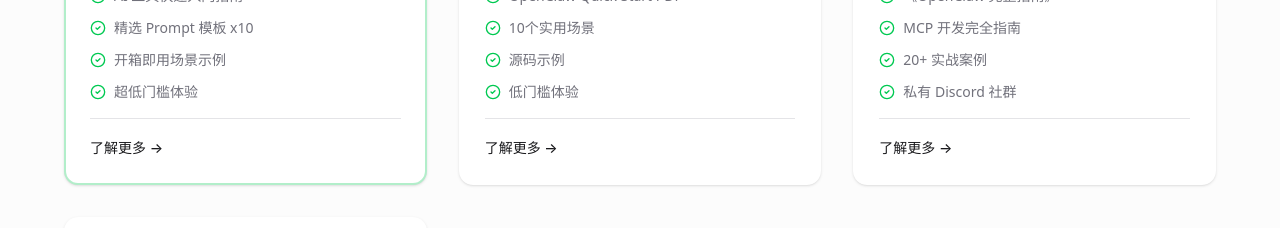
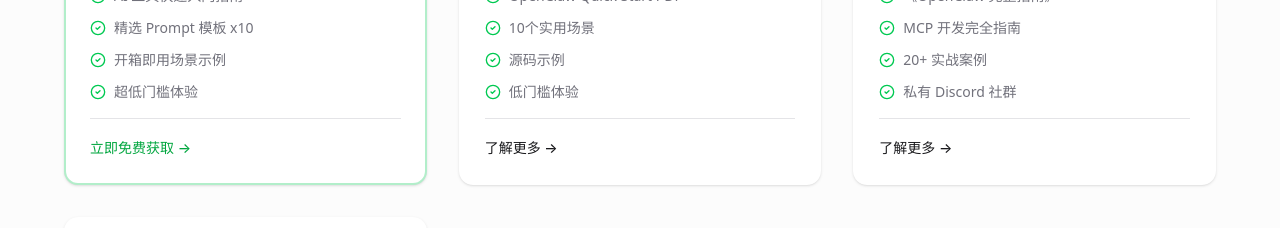
Before and after one commit to echoVic/aibuddy-website, a Next.js app: page / in a window 1280 px wide. Shown: the part 1060-1288 px from the top of the page. Built offline with nearby package versions, Linux system fonts and the light colour scheme.

Commit message:
fix: 修改产品卡片中免费标签的判断条件

```diff
--- a/app/home-content.tsx
+++ b/app/home-content.tsx
@@ -187,8 +187,8 @@ export default function HomeContent() {
                         ))}
                       </ul>
                       <div className="mt-4 pt-4 border-t">
-                        <span className={`text-sm font-medium ${product.free ? 'text-green-600 dark:text-green-400' : 'text-primary'}`}>
-                          {product.free ? '立即免费获取 →' : '了解更多 →'}
+                        <span className={`text-sm font-medium ${'badge' in product ? 'text-green-600 dark:text-green-400' : 'text-primary'}`}>
+                          {'badge' in product ? '立即免费获取 →' : '了解更多 →'}
                         </span>
                       </div>
                     </CardContent>
```
